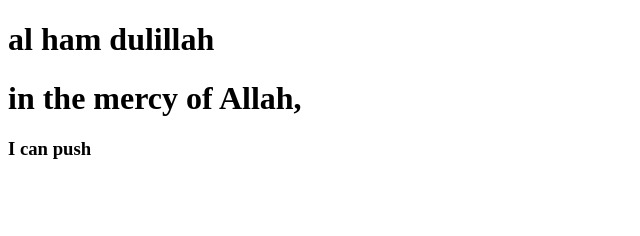
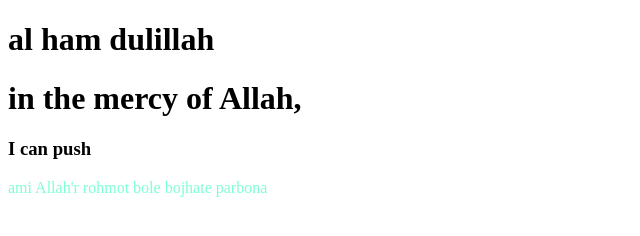
Before and after one commit to Abutahergit/my-scnd-repo, a plain HTML site: page index.html in a window 1280 px wide. Shown: the whole page, without its empty margins (0-640 px from the left). Drawn offline with Linux system fonts and the light colour scheme.

Commit message:
para added

```diff
--- a/index.html
+++ b/index.html
@@ -5,10 +5,12 @@
     <meta http-equiv="X-UA-Compatible" content="IE=edge">
     <meta name="viewport" content="width=device-width, initial-scale=1.0">
     <title>my scnd repo</title>
+    <link rel="stylesheet" href="style.css">
 </head>
 <body>
     <h1>al ham dulillah</h1>
     <h1>in the mercy of Allah,</h1>
     <h3>I can push</h3>
+    <p>ami Allah'r rohmot bole bojhate parbona</p>
 </body>
 </html>
--- /dev/null
+++ b/style.css
@@ -0,0 +1,3 @@
+p{
+    color:aquamarine
+}
```
